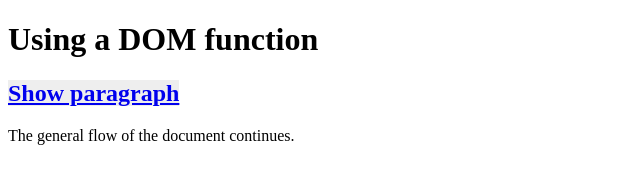
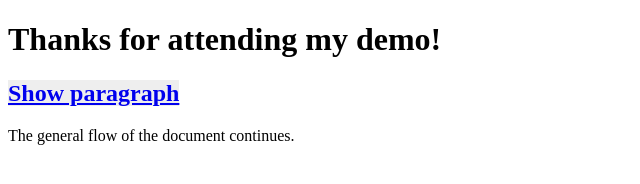
Before and after one commit to mattstonge/simple-apache-demo, a plain HTML site: page index.html in a window 1280 px wide. Shown: the whole page, without its empty margins (0-640 px from the left). Drawn offline with Linux system fonts and the light colour scheme.

Commit message:
Update index.html

```diff
--- a/index.html
+++ b/index.html
@@ -10,14 +10,13 @@
         </style>
     </head>
     <body>
-        <h1>Using a DOM function</h1>
+        <h1>Thanks for attending my demo!</h1>
 
         <h2><a id="showhide" href="#">Show paragraph</a></h2>
 
         <p id="toggleMe">Don't forget to download Ansible Tower...
 
         Greetings to all!
-        Thanks for attending my demo!
         </p>
 
         <p>The general flow of the document continues.</p>
```
